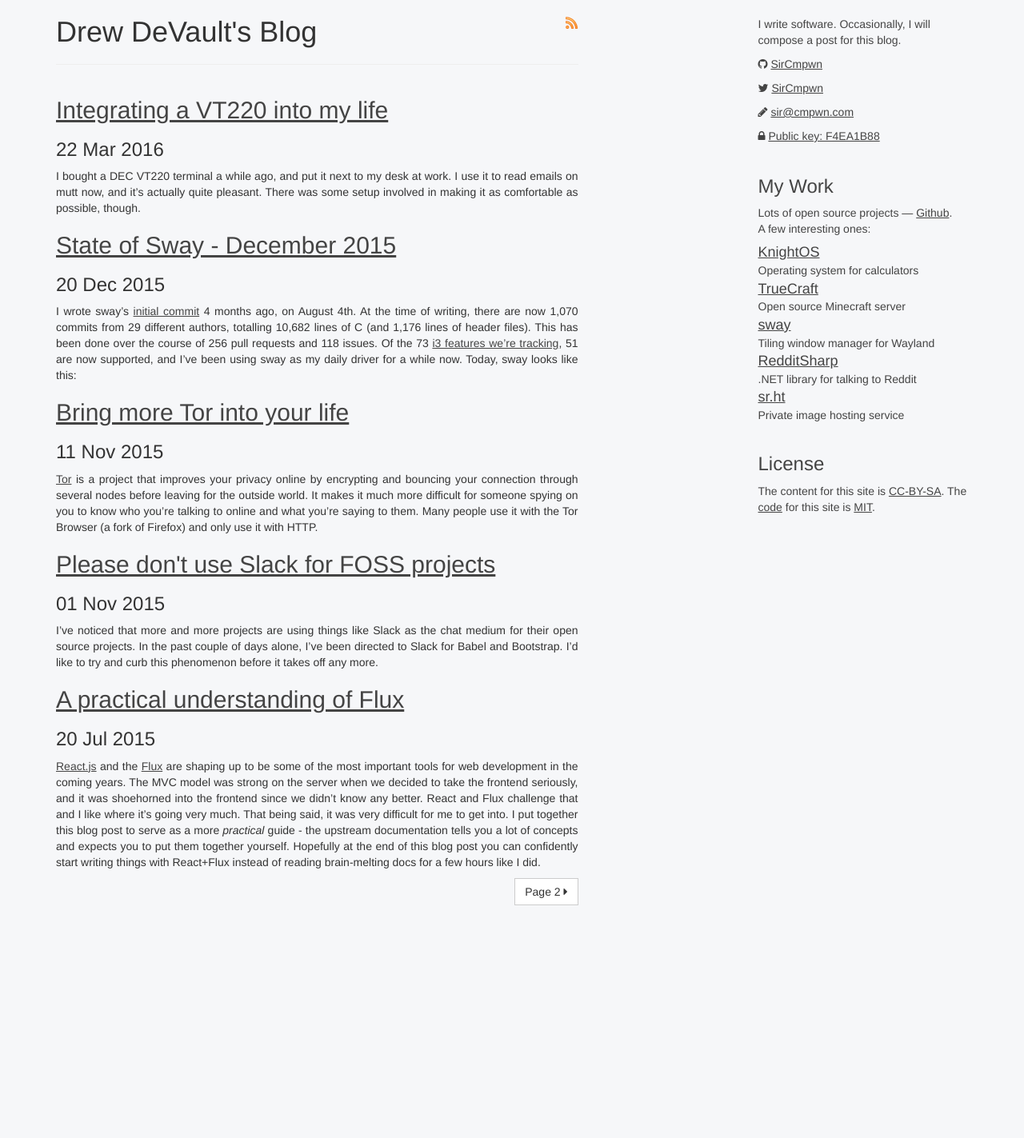
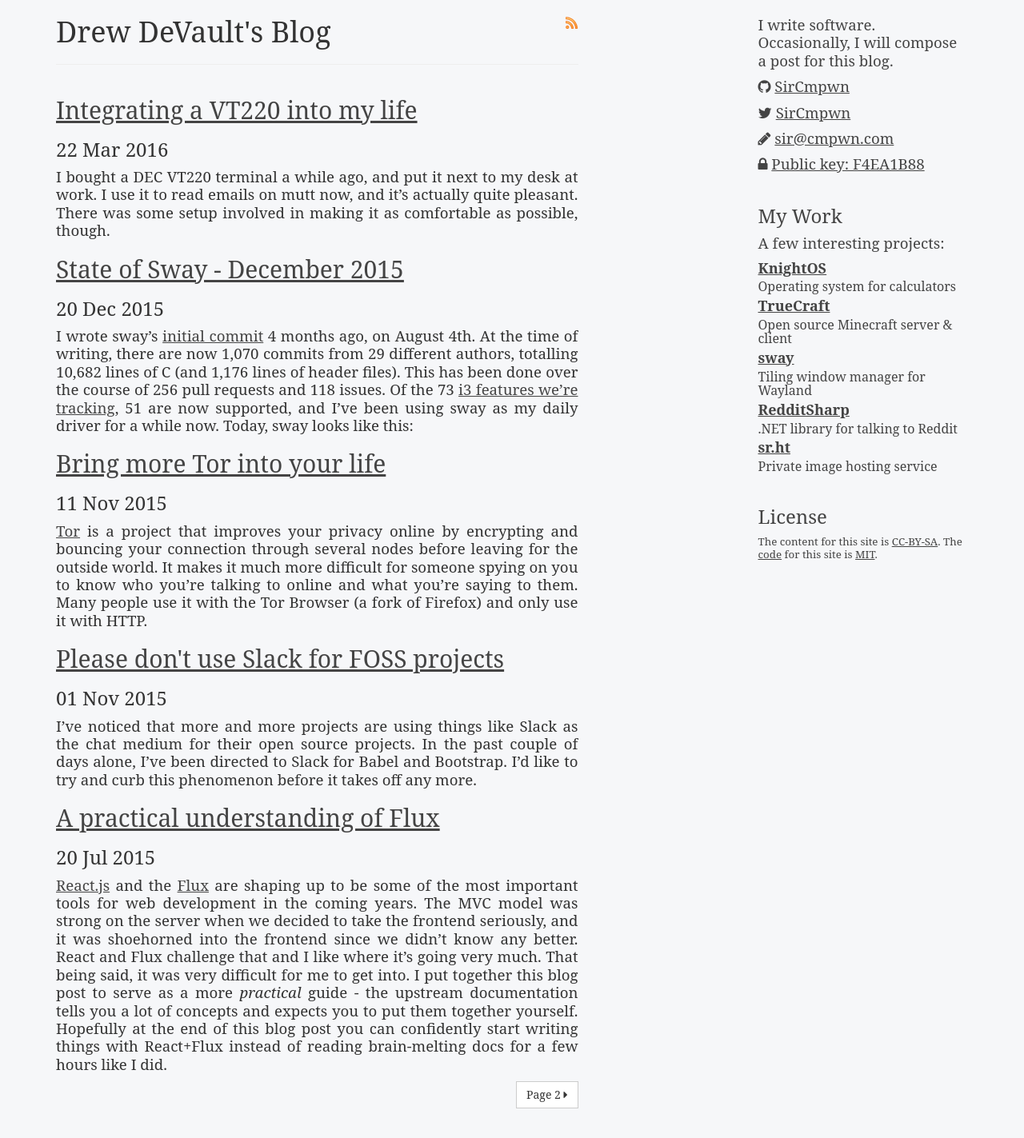
Before and after one commit to stormblog/sircmpwn.github.io, a Jekyll site: the page built from index.html, in a window 1280 px wide. Shown: the whole page at 80% size. Built offline with Jekyll 4.4.1, drawn with Linux system fonts in a browser that asks for light colours; before the commit the page ends 1152 px from its top, so only the background shows below that.

Commit message:
Change to serif font

```diff
--- a/_layouts/page.html
+++ b/_layouts/page.html
@@ -47,10 +47,7 @@ layout: base
         {% endif %}
         <h3>My Work</h3>
         <p>
-            Lots of open source projects &mdash;
-            <a href="https://github.com/SirCmpwn">Github</a>.
-            <br />
-            A few interesting ones:
+            A few interesting projects:
         </p>
         <div class="post-stub">
             <h4><a href="http://www.knightos.org">KnightOS</a></h4>
@@ -58,7 +55,7 @@ layout: base
         </div>
         <div class="post-stub">
             <h4><a href="https://github.com/SirCmpwn/TrueCraft">TrueCraft</a></h4>
-            <h5>Open source Minecraft server</h5>
+            <h5>Open source Minecraft server &amp; client</h5>
         </div>
         <div class="post-stub">
             <h4><a href="https://github.com/SirCmpwn/sway">sway</a></h4>
@@ -73,7 +70,7 @@ layout: base
             <h5>Private image hosting service</h5>
         </div>
         <h3>License</h3>
-        <p>
+        <p style="font-size: 10pt">
         The content for this site is
         <a href="https://creativecommons.org/licenses/by-sa/2.0/">CC-BY-SA</a>.
         The <a href="https://github.com/SirCmpwn/sircmpwn.github.io">code</a> for this site is
--- a/css/base.css
+++ b/css/base.css
@@ -1,6 +1,8 @@
 html, body {
     overflow-x: hidden;
-    font-family: "Helvetica Neue",Helvetica,Arial,sans-serif;
+    font-family: "serif";
+    font-size: 14pt;
+    line-height: 1.2;
 }
 
 body {
@@ -92,6 +94,14 @@ blockquote {
     margin: 5px 0;
 }
 
+.sidebar h4 {
+    font-weight: bold;
+}
+
+.sidebar h5 {
+    font-size: 12pt;
+}
+
 code {
     color: #000;
 }
```
